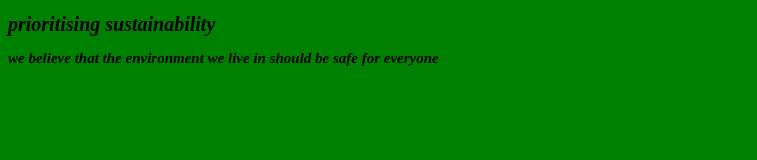
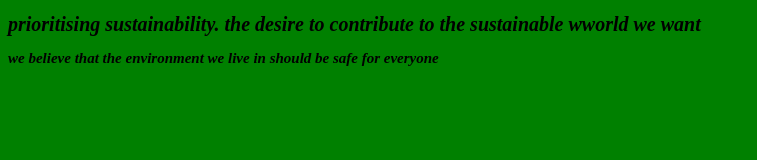
Before and after one commit to Bhennylove/git-one, a plain HTML site: page index.html in a window 1280 px wide. Shown: the whole page, without its empty margins (0-757 px from the left). Drawn offline with Linux system fonts and the light colour scheme.

Commit message:
added new text

```diff
--- a/index.html
+++ b/index.html
@@ -6,7 +6,7 @@
     <title>senv</title>
   </head>
   <body>
-    <h1>prioritising sustainability</h1>
+    <h1>prioritising sustainability. the desire to contribute to the sustainable wworld we want</h1>
     <h2>we believe that the environment we live in should be safe for everyone</h2>
 
 
```
